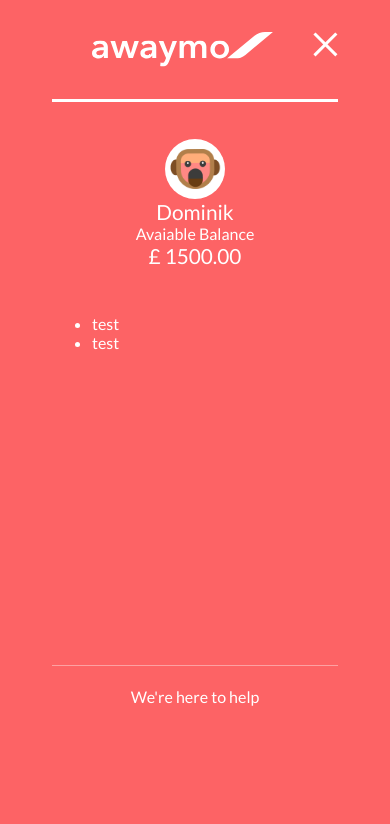
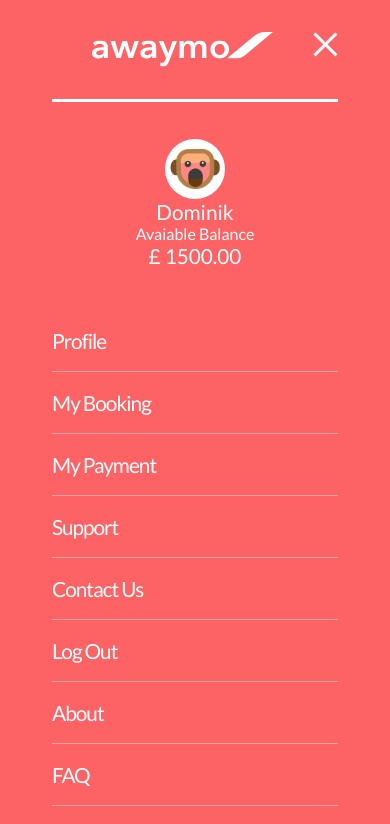
Before and after one commit to Pyot/react-menu, a React (Create React App) app: page / in a window 390 px wide. Shown: the top 824 px of the page. Built offline with nearby package versions, Linux system fonts and the light colour scheme.

Commit message:
Mobile Menu populated. Small test changes.

```diff
--- a/src/components/Menus/MobileMenu/Body/Body.jsx
+++ b/src/components/Menus/MobileMenu/Body/Body.jsx
@@ -4,14 +4,7 @@ import styled from 'styled-components';
 export const Body = styled.div`
     display:flex;
 `
-export const List = styled.ul`
-    font-weight:900;
-    font-size: 2.3rem;
-    list-style: none;
-    margin: 0px;
-    padding: 0px;
-    letter-spacing: -1px;
-`
+
 export const BodyWrapper = styled.div`
     flex: 1;
 `
--- /dev/null
+++ b/src/components/Menus/MobileMenu/List/List.jsx
@@ -0,0 +1,37 @@
+import React from 'react';
+import styled from 'styled-components';
+
+
+export const List = styled.ul`
+    font-size: 1.3rem;
+    list-style: none;
+    margin: 0px;
+    padding: 0px;
+    letter-spacing: -1px;
+`
+
+const Item = styled.li`
+  :nth-child(${props => props.type === 'main-menu' && 3}){
+    margin-top: 44px;
+
+}
+    display: flex;
+    border-bottom: 1px solid #fda1a2;
+    padding: 18px 0;
+`
+const Link = styled.a`
+    color: inherit;
+    text-decoration: none;
+    float: left;
+`
+
+export const ListItem = ({ item, type }) => {
+    return (
+        <Item type={type}>
+            <Link href={item.href}
+                data-testid={type}>
+                {item.name}
+            </Link>
+        </Item>
+    )
+}
--- a/src/components/Menus/MobileMenu/MobileMenuContainer.jsx
+++ b/src/components/Menus/MobileMenu/MobileMenuContainer.jsx
@@ -4,7 +4,7 @@ import { v4 } from 'uuid';
 
 import { Header, Logo, Button, Close, Spacer } from 'components/Menus/Header/Header';
 import { Body, BodyWrapper } from 'components/Menus/MobileMenu/Body/Body';
-// import ListItem from 'components/Menus/MobileMenu/ListItem/ListItem';
+import { List, ListItem }  from 'components/Menus/MobileMenu/List/List';
 import UserBadge from 'components/Menus/MobileMenu/UserBadge/UserBadge';
 import { Footer, Line } from 'components/Menus/Footer/Footer';
 
@@ -44,14 +44,9 @@ const MenuContainer = ({data}) => {
                             available={data.user.available}
                             avatar={data.user.avatar}
                         />
-                        <ul>
-                            <li>
-                                test
-                            </li>
-                            <li>
-                                test
-                            </li>
-                        </ul>
+                        <List>
+                        {data.mobile.map(item => <ListItem key={v4()} item={item} type={'mobile'} />)}
+                        </List>
                     </BodyWrapper>
                 </Body>
 
```
Also changed, not shown: 2 other files (tests, documents, lock files or other folders).
